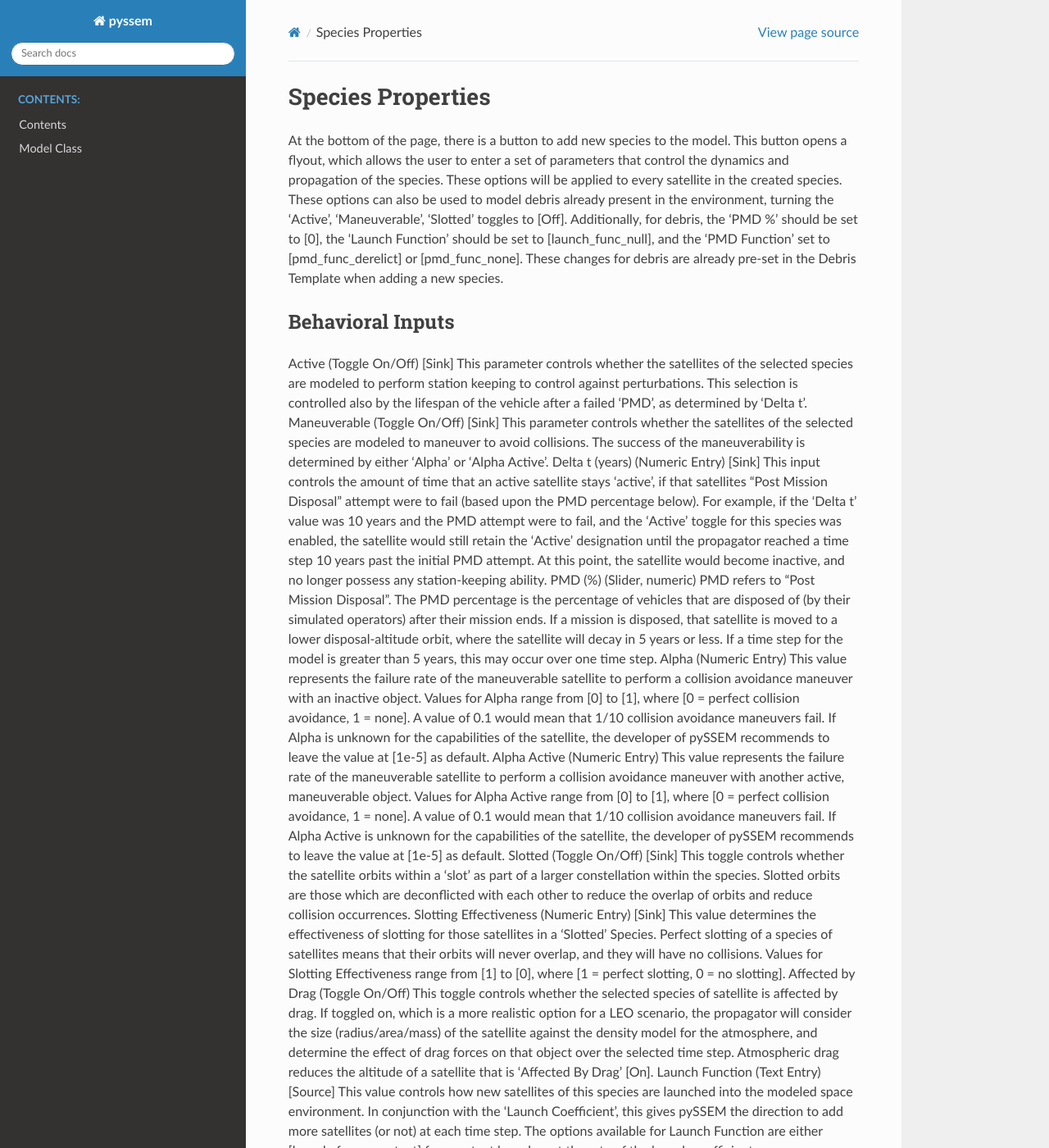
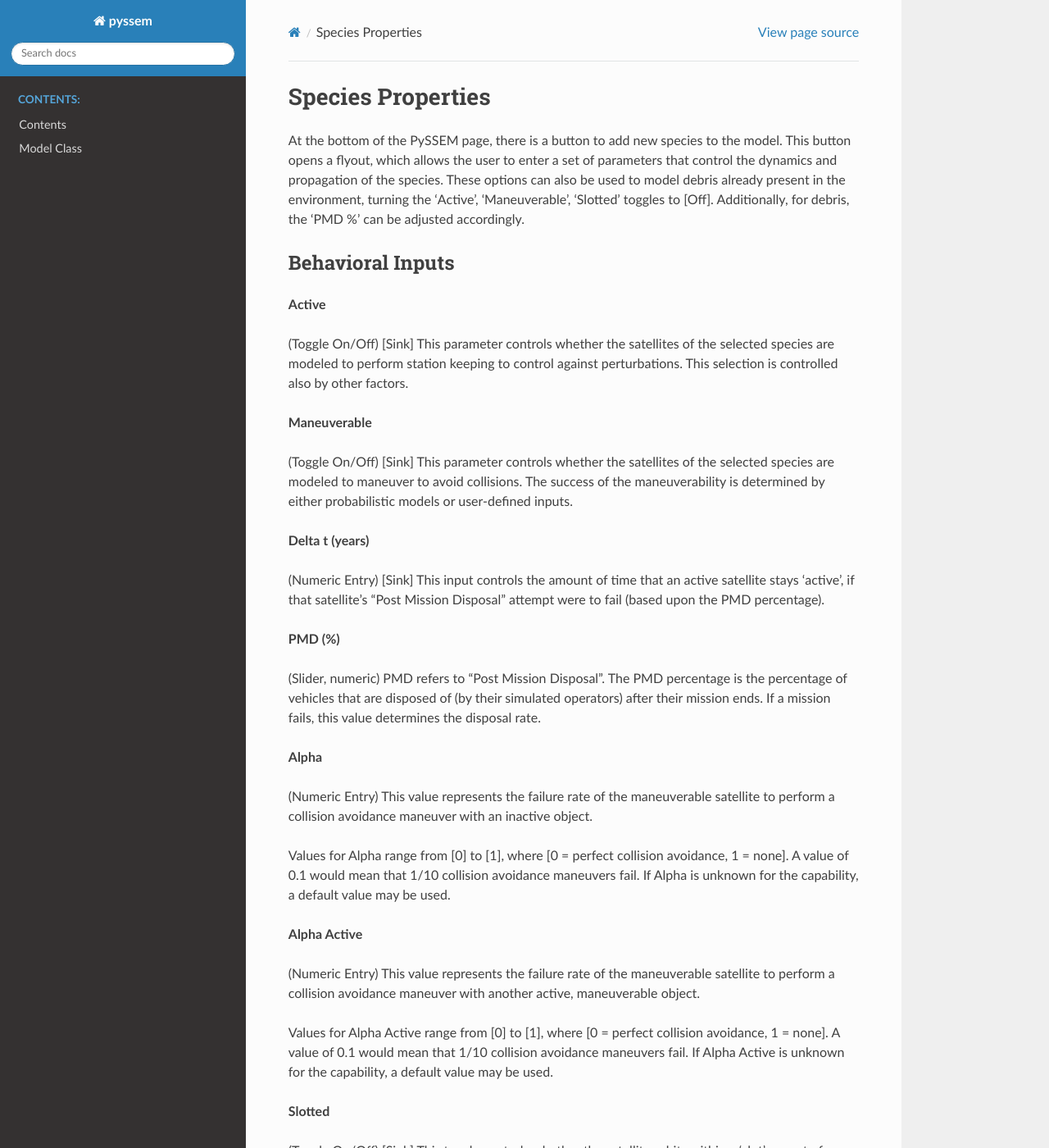
Before and after one commit to ARCLab-MIT/pyssem, a Sphinx documentation site: the page built from source/species_properties/behavioral_species_properties.rst, in a window 1280 px wide and 1400 px high. Shown: the whole window at 82% size. Built offline with Sphinx 7.4.7 and the Read the Docs theme 3.1.0, drawn with Linux system fonts in a browser that asks for light colours; pages that are not in the unit, such as notebooks, are missing from menus; some of the changed text lies outside the part shown.

Commit message:
Update behavioral_species_properties.rst

```diff
--- a/source/species_properties/behavioral_species_properties.rst
+++ b/source/species_properties/behavioral_species_properties.rst
@@ -1,40 +1,80 @@
+
 Species Properties
 ================
 
-At the bottom of the page, there is a button to add new species to the model. This button opens a flyout, which allows the user to enter a set of parameters that control the dynamics and propagation of the species. These options will be applied to every satellite in the created species.
-These options can also be used to model debris already present in the environment, turning the ‘Active’, ‘Maneuverable’, ‘Slotted’ toggles to [Off]. Additionally, for debris, the ‘PMD %’ should be set to [0], the ‘Launch Function’ should be set to [launch_func_null], and the ‘PMD Function’ set to [pmd_func_derelict] or [pmd_func_none]. These changes for debris are already pre-set in the Debris Template when adding a new species.
-
+At the bottom of the PySSEM page, there is a button to add new species to the model. This button opens a flyout, which allows the user to enter a set of parameters that control the dynamics and propagation of the species.
+These options can also be used to model debris already present in the environment, turning the ‘Active’, ‘Maneuverable’, ‘Slotted’ toggles to [Off]. Additionally, for debris, the ‘PMD %’ can be adjusted accordingly.
 
 Behavioral Inputs
 ----------------
 
-Active
-(Toggle On/Off) [Sink] This parameter controls whether the satellites of the selected species are modeled to perform station keeping to control against perturbations. This selection is controlled also by the lifespan of the vehicle after a failed ‘PMD’, as determined by ‘Delta t’.
-Maneuverable
-(Toggle On/Off) [Sink] This parameter controls whether the satellites of the selected species are modeled to maneuver to avoid collisions. The success of the maneuverability is determined by either ‘Alpha’ or ‘Alpha Active’.
-Delta t (years)
-(Numeric Entry) [Sink] This input controls the amount of time that an active satellite stays ‘active’, if that satellites “Post Mission Disposal” attempt were to fail (based upon the PMD percentage below). For example, if the ‘Delta t’ value was 10 years and the PMD attempt were to fail, and the ‘Active’ toggle for this species was enabled, the satellite would still retain the ‘Active’ designation until the propagator reached a time step 10 years past the initial PMD attempt. At this point, the satellite would become inactive, and no longer possess any station-keeping ability.
-PMD (%)
-(Slider, numeric) PMD refers to “Post Mission Disposal”. The PMD percentage is the percentage of vehicles that are disposed of (by their simulated operators) after their mission ends. If a mission is disposed, that satellite is moved to a lower disposal-altitude orbit, where the satellite will decay in 5 years or less. If a time step for the model is greater than 5 years, this may occur over one time step.
-Alpha
+**Active**
+
+(Toggle On/Off) [Sink] This parameter controls whether the satellites of the selected species are modeled to perform station keeping to control against perturbations. This selection is controlled also by other factors.
+
+
+**Maneuverable**
+
+(Toggle On/Off) [Sink] This parameter controls whether the satellites of the selected species are modeled to maneuver to avoid collisions. The success of the maneuverability is determined by either probabilistic models or user-defined inputs.
+
+
+**Delta t (years)**
+
+(Numeric Entry) [Sink] This input controls the amount of time that an active satellite stays ‘active’, if that satellite’s “Post Mission Disposal” attempt were to fail (based upon the PMD percentage).
+
+
+**PMD (%)**
+
+(Slider, numeric) PMD refers to “Post Mission Disposal”. The PMD percentage is the percentage of vehicles that are disposed of (by their simulated operators) after their mission ends. If a mission fails, this value determines the disposal rate.
+
+
+**Alpha**
+
 (Numeric Entry) This value represents the failure rate of the maneuverable satellite to perform a collision avoidance maneuver with an inactive object.
-Values for Alpha range from [0] to [1], where [0 = perfect collision avoidance, 1 = none]. A value of 0.1 would mean that 1/10 collision avoidance maneuvers fail. If Alpha is unknown for the capabilities of the satellite, the developer of pySSEM recommends to leave the value at [1e-5] as default.
-Alpha Active
+
+Values for Alpha range from [0] to [1], where [0 = perfect collision avoidance, 1 = none]. A value of 0.1 would mean that 1/10 collision avoidance maneuvers fail. If Alpha is unknown for the capability, a default value may be used.
+
+
+**Alpha Active**
+
 (Numeric Entry) This value represents the failure rate of the maneuverable satellite to perform a collision avoidance maneuver with another active, maneuverable object.
-Values for Alpha Active range from [0] to [1], where [0 = perfect collision avoidance, 1 = none]. A value of 0.1 would mean that 1/10 collision avoidance maneuvers fail. If Alpha Active is unknown for the capabilities of the satellite, the developer of pySSEM recommends to leave the value at [1e-5] as default.
-Slotted
-(Toggle On/Off) [Sink] This toggle controls whether the satellite orbits within a ‘slot’ as part of a larger constellation within the species. Slotted orbits are those which are deconflicted with each other to reduce the overlap of orbits and reduce collision occurrences.
-Slotting Effectiveness
-(Numeric Entry) [Sink] This value determines the effectiveness of slotting for those satellites in a ‘Slotted’ Species. Perfect slotting of a species of satellites means that their orbits will never overlap, and they will have no collisions.
+
+Values for Alpha Active range from [0] to [1], where [0 = perfect collision avoidance, 1 = none]. A value of 0.1 would mean that 1/10 collision avoidance maneuvers fail. If Alpha Active is unknown for the capability, a default value may be used.
+
+
+**Slotted**
+
+(Toggle On/Off) [Sink] This toggle controls whether the satellite orbits within a ‘slot’ as part of a larger constellation within the species. Slotted orbits are those which are deconflicted with other satellites in the same constellation.
+
+
+**Slotting Effectiveness**
+
+(Numeric Entry) [Sink] This value determines the effectiveness of slotting for those satellites in a ‘Slotted’ Species.
+
 Values for Slotting Effectiveness range from [1] to [0], where [1 = perfect slotting, 0 = no slotting].
-Affected by Drag
-(Toggle On/Off) This toggle controls whether the selected species of satellite is affected by drag. If toggled on, which is a more realistic option for a LEO scenario, the propagator will consider the size (radius/area/mass) of the satellite against the density model for the atmosphere, and determine the effect of drag forces on that object over the selected time step. Atmospheric drag reduces the altitude of a satellite that is ‘Affected By Drag’ [On].
-Launch Function
-(Text Entry) [Source] This value controls how new satellites of this species are launched into the modeled space environment. In conjunction with the ‘Launch Coefficient’, this gives pySSEM the direction to add more satellites (or not) at each time step.
-The options available for Launch Function are either [launch_func_constant] for constant launches at the rate of the launch coefficient, or [launch_func_null] for no launches for this species (such as in the case of space debris.
-PMD Function
+
+
+**Affected by Drag**
+
+(Toggle On/Off) This toggle controls whether the selected species of satellite is affected by drag. If toggled on, which is a more realistic option for a LEO scenario, the propagator will consider the drag force acting on the satellites.
+
+
+**Launch Function**
+
+(Text Entry) [Source] This value controls how new satellites of this species are launched into the modeled space environment. In conjunction with the ‘Launch Coefficient’, this gives pySSEM the direction for satellite launches.
+
+The options available for Launch Function are either [launch_func_constant] for constant launches at the rate of the launch coefficient, or [launch_func_null] for no launches for this species (such as debris).
+
+
+**PMD Function**
+
 (Text Entry) [Sink] This value controls the modeling of how satellites are disposed. In conjunction with the ‘PMD %’, this gives pySSEM the direction to dispose of satellites at each time step.
-The options available for PMD Function are either [pmd_func_sat] for PMD enabled satellites, [pmd_func_derelict] for those satellites with PMD attempts that have been assumed to have already failed, or [pmd_func_none] for satellites where a PMD option does not exist.
-Drag Function
+
+The options available for PMD Function are either [pmd_func_sat] for PMD-enabled satellites, [pmd_func_derelict] for those satellites with PMD attempts that have been assumed to have already failed, or other custom-defined functions.
+
+
+**Drag Function**
+
 (Text Entry) [Sink] This value is used to support pySSEM in drag force calculation.
+
 The options available for Drag Function are either [drag_func_exp] for satellites that experience drag, or [drag_func_none] for those that don’t.
```
